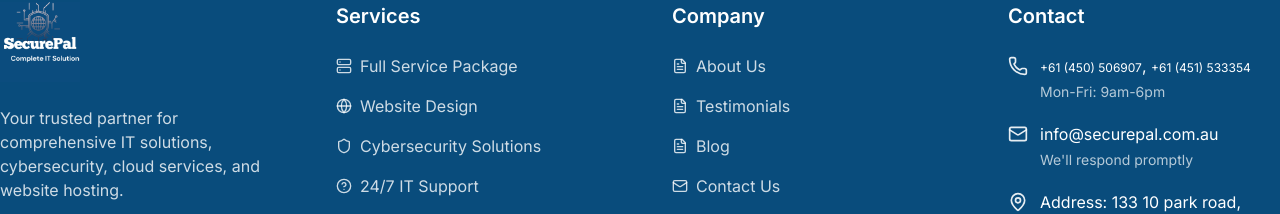
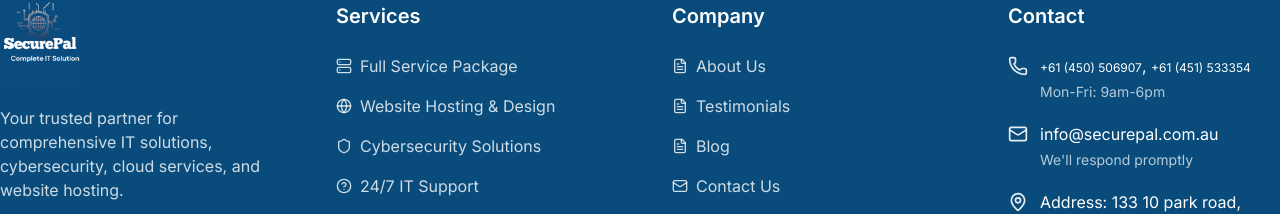
Before and after one commit to manutdmohit/securepal, a Next.js app: page / in a window 1280 px wide. Shown: the part 4055-4269 px from the top of the page. Built offline with nearby package versions, Linux system fonts and the light colour scheme.

Commit message:
Update footer link for website design

```diff
--- a/components/Footer.tsx
+++ b/components/Footer.tsx
@@ -77,11 +77,11 @@ export default function Footer() {
               </li>
               <li>
                 <Link
-                  href="/services/website-design"
+                  href="/services/website-hosting"
                   className="flex items-center text-white/80 hover:text-white transition-colors"
                 >
                   <Globe className="mr-2 h-4 w-4 flex-shrink-0" />
-                  <span>Website Design</span>
+                  <span>Website Hosting & Design</span>
                 </Link>
               </li>
               <li>
```
